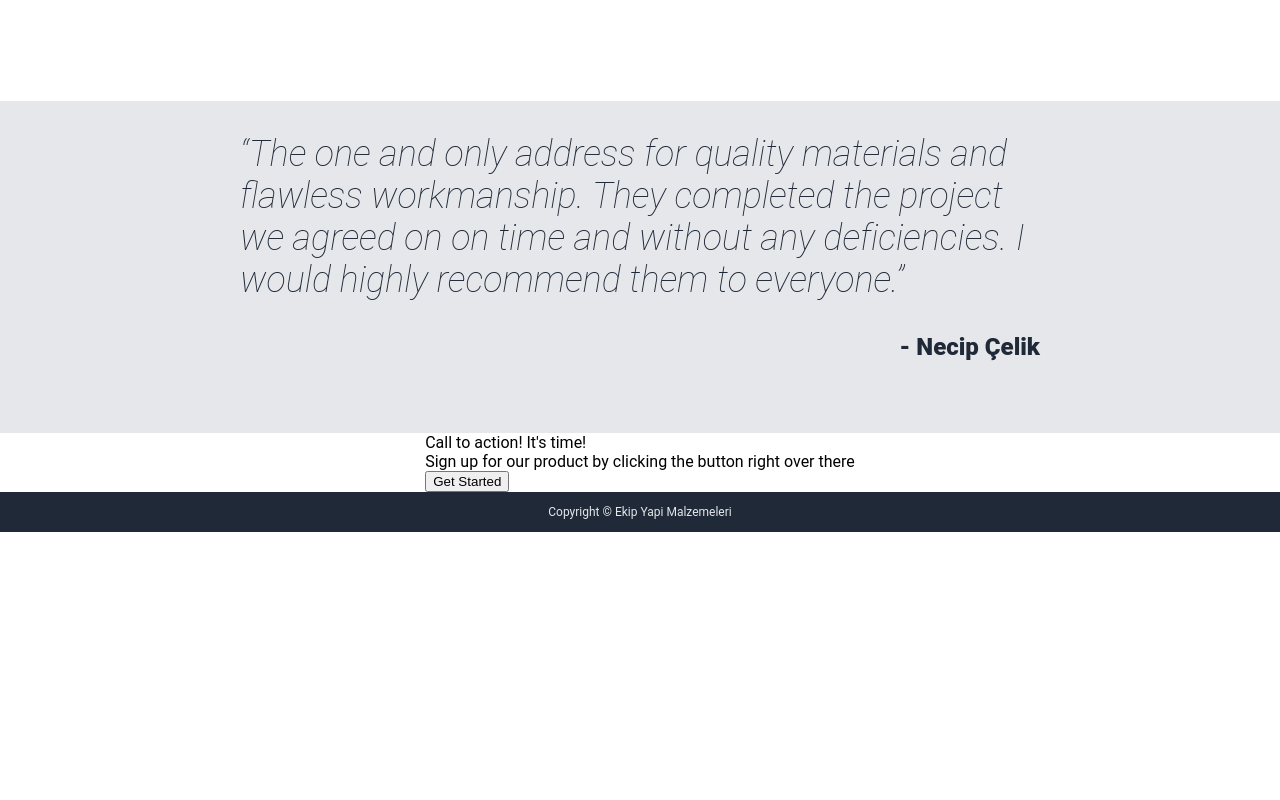
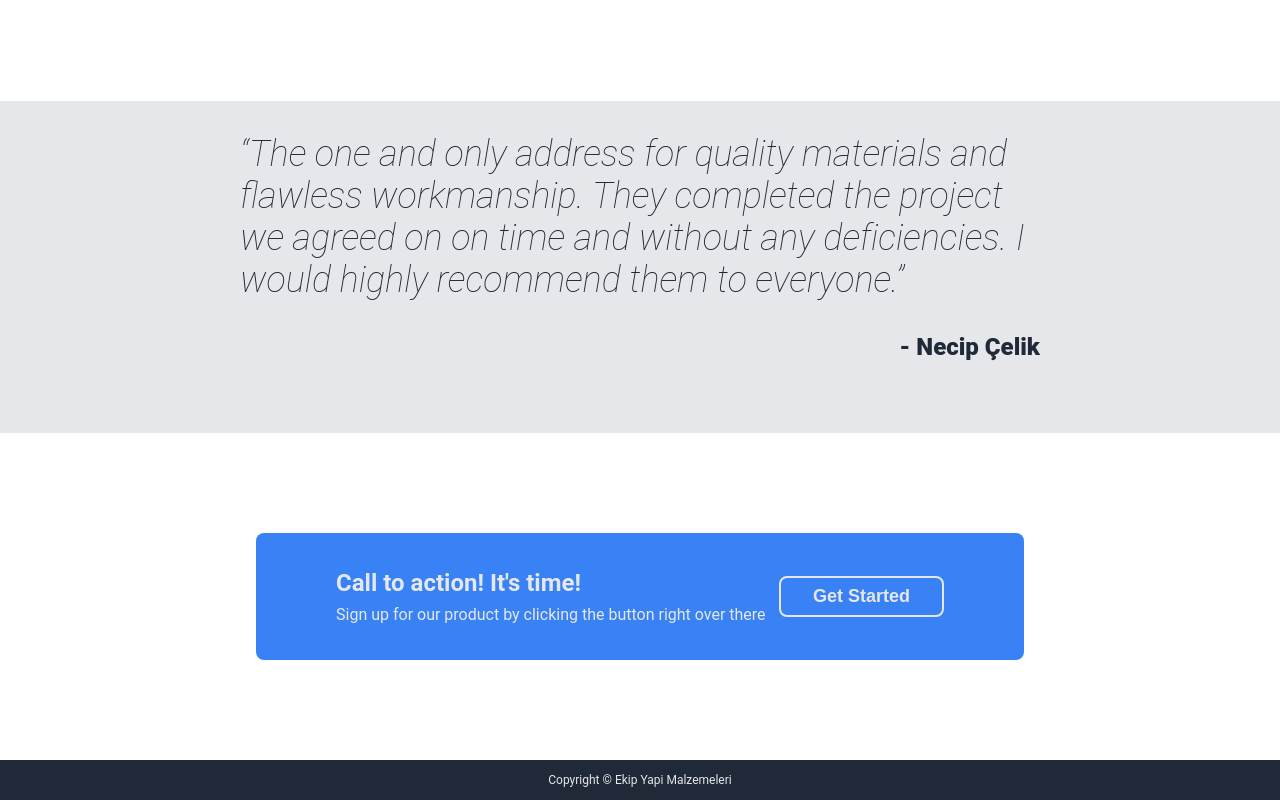
Before and after one commit to neface/landing-page, a plain HTML site: page index.html in a window 1280 px wide. Shown: the part 874-1674 px from the top of the page. Before the commit the page ends 1406 px from the top, so only its background shows below. Drawn offline with Linux system fonts and the light colour scheme.

Commit message:
finished

```diff
--- a/style.css
+++ b/style.css
@@ -11,8 +11,12 @@ body {
   display: flex;
   justify-content: center;
   align-items: center;
-  gap: 400px;
+  gap: 600px;
   padding: 10px 0;
+}
+
+.logo {
+  flex-shrink: 0;
 }
 
 .logo img {
@@ -27,7 +31,7 @@ body {
   justify-content: center;
   align-items: center;
   height: 400px;
-  gap: 21px;
+  gap: 225px;
 
 }
 
@@ -36,7 +40,7 @@ body {
   flex-direction: column;
   align-items: flex-start;
   max-width: 500px;
-  gap: 8px;
+  gap: 15px;
   padding-bottom: 0px;
 }
 
@@ -105,7 +109,7 @@ a {
   display: flex;
   justify-content: center;
   align-items: center;
-  gap: 20px;
+  gap: 40px;
   margin-bottom: 150px;
 }
 
@@ -164,15 +168,47 @@ a {
   padding-bottom: 72px;
 }
 
-.call-aciton {
+.call-action-outer {
+  background-color: #e5e7eb;
+  width: 100%;
+}
+
+.call-action {
   background-color: #3882f6;
+  border-radius: 8px;
   display: flex;
   justify-content: space-between;
   align-items: center;
-  padding: 0px 100px;
-  height: 150px;
-  width: 100%;
+  padding: 36px 80px;
+  width: 60%;
   box-sizing: border-box;
+  margin: 100px 0;
+}
+
+.call-text {
+  font-size: 24px;
+  font-weight: 600;
+  color: #e5e7eb;
+}
+
+.call-button {
+  flex-shrink: 0;
+}
+
+.call-button button {
+  color: #e5e7eb;
+  font-size: 18px;
+  font-weight: 600;
+  background-color: #3882f6;
+  border:#e5e7eb solid 2px;
+  border-radius: 8px;
+  padding: 8px 32px;
+}
+
+.call-text-sub {
+  font-size: 16px;
+  font-weight: 400;
+  margin-top: 8px;
 }
 
 .footer {
```
